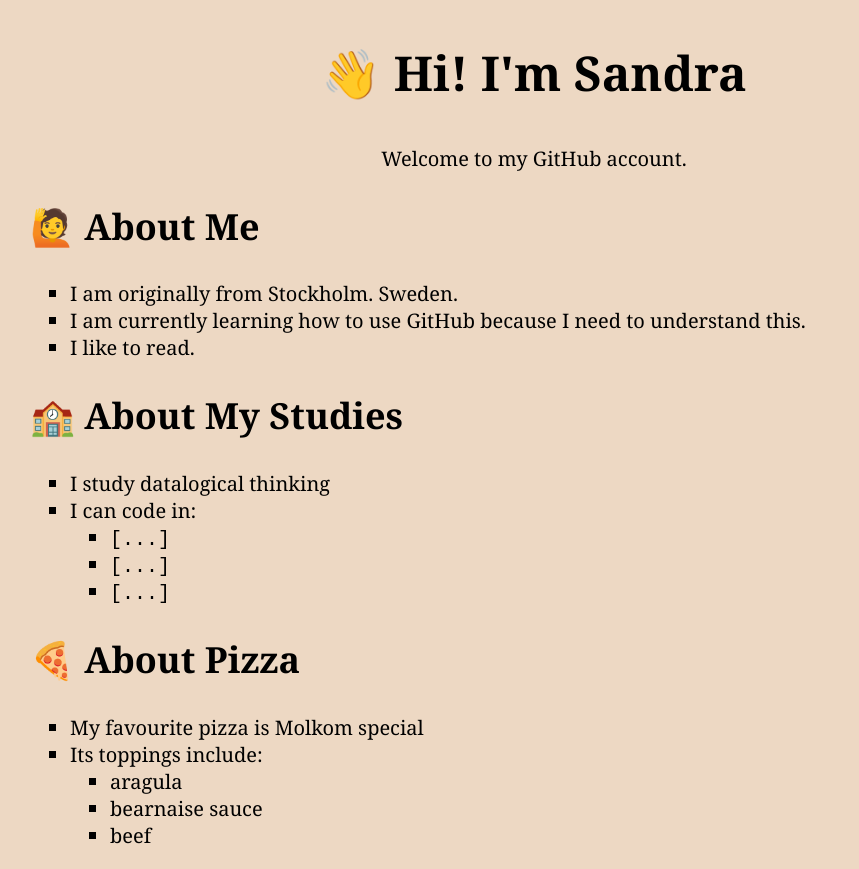
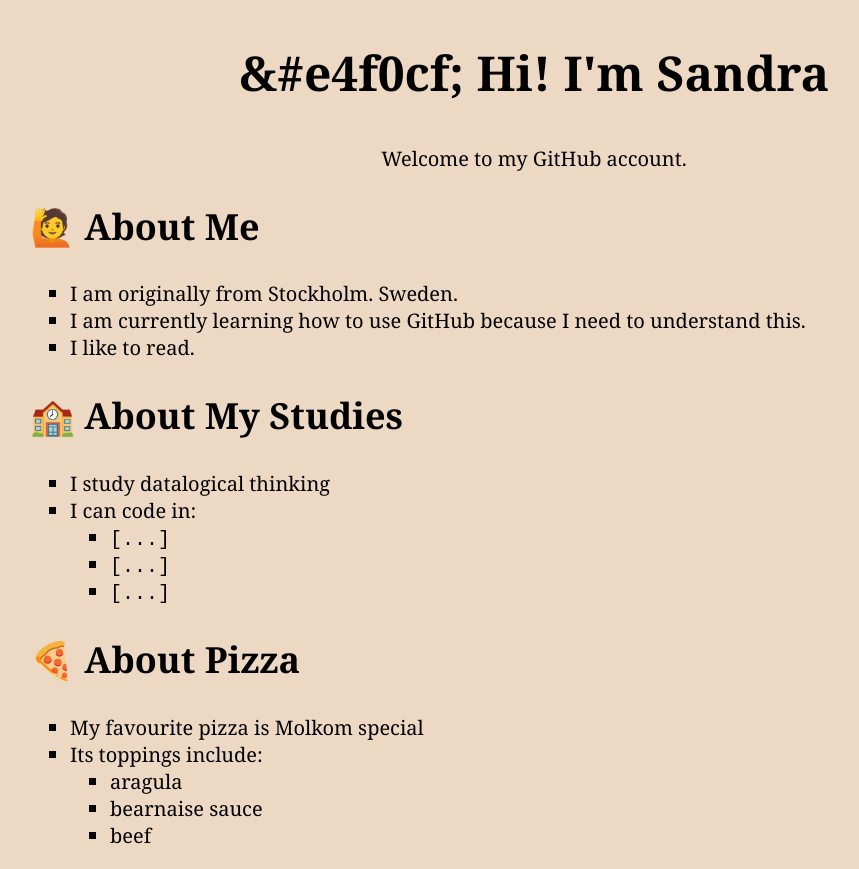
Before and after one commit to sandy592/test, a plain HTML site: page index.html in a window 1280 px wide. Shown: the whole page, without its empty margins (106-965 px from the left). Drawn offline with Linux system fonts and the light colour scheme.

Commit message:
Update index.html

```diff
--- a/index.html
+++ b/index.html
@@ -7,7 +7,7 @@
     </head>
     <body>
         <article>
-        <h1>&#128075; Hi! I'm Sandra</h1>
+        <h1>&#e4f0cf; Hi! I'm Sandra</h1>
         <p>
             Welcome to my GitHub account.
         </p>
```
